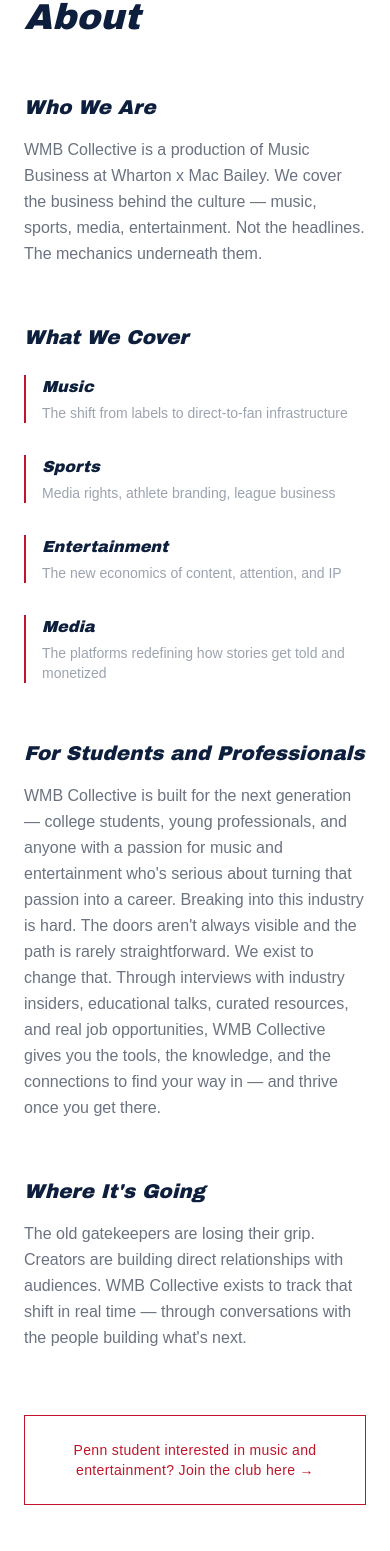
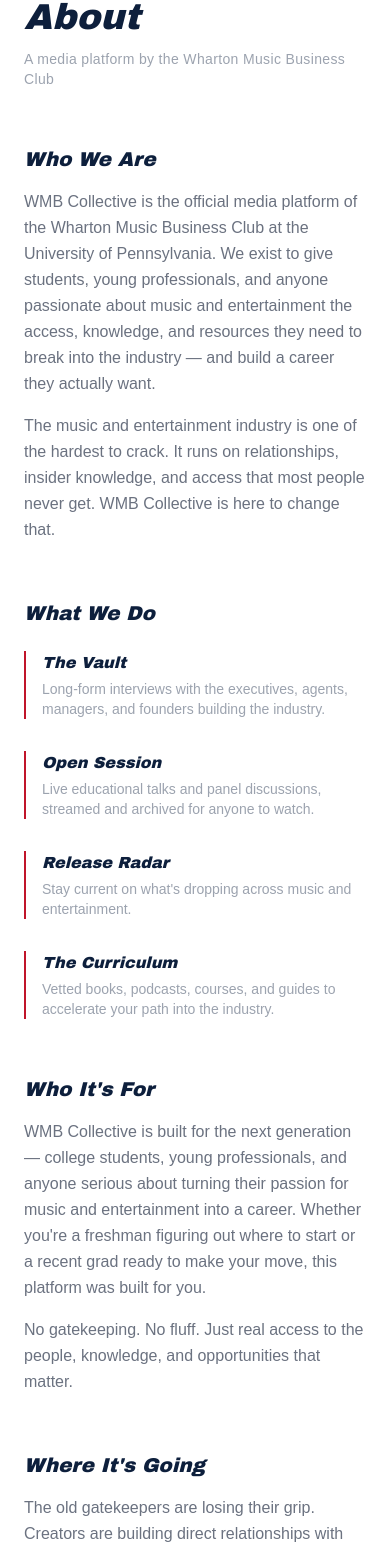
Before and after one commit to macbail-lgtm/wmbcollective, a Next.js app: page /about in a window 390 px wide. Shown: the part 172-1723 px from the top of the page. Built offline with nearby package versions, Linux system fonts and the light colour scheme.

Commit message:
clean logo, heartbeat waveform, show intro once, about rewrite

```diff
--- a/app/(site)/about/page.tsx
+++ b/app/(site)/about/page.tsx
@@ -1,7 +1,23 @@
 import type { Metadata } from "next";
-import { ABOUT_PAGE, FOOTER } from "@/content";
+import { ABOUT_PAGE } from "@/content";
 
 export const metadata: Metadata = { title: "About | WMB Collective" };
+
+// Renders a body string as separate paragraphs, split on blank lines.
+function Paragraphs({ text }: { text: string }) {
+  return (
+    <>
+      {text.split("\n\n").map((paragraph, i) => (
+        <p
+          key={i}
+          className="mt-4 max-w-3xl font-body text-base font-light leading-relaxed text-gray-500"
+        >
+          {paragraph}
+        </p>
+      ))}
+    </>
+  );
+}
 
 export default function AboutPage() {
   return (
@@ -9,22 +25,23 @@
       <h1 className="font-display italic font-black text-navy text-4xl sm:text-5xl">
         {ABOUT_PAGE.header}
       </h1>
+      <p className="mt-3 font-body text-sm font-light tracking-wide text-gray-400">
+        {ABOUT_PAGE.subtext}
+      </p>
 
       <section className="mt-14">
         <h2 className="font-display italic font-black text-navy text-xl sm:text-2xl">
           {ABOUT_PAGE.whoWeAre.title}
         </h2>
-        <p className="mt-4 max-w-3xl font-body text-base font-light leading-relaxed text-gray-500">
-          {ABOUT_PAGE.whoWeAre.body}
-        </p>
+        <Paragraphs text={ABOUT_PAGE.whoWeAre.body} />
       </section>
 
       <section className="mt-14">
         <h2 className="font-display italic font-black text-navy text-xl sm:text-2xl">
-          {ABOUT_PAGE.whatWeCover.title}
+          {ABOUT_PAGE.whatWeDo.title}
         </h2>
         <div className="mt-6 grid grid-cols-1 gap-x-8 gap-y-8 sm:grid-cols-2">
-          {ABOUT_PAGE.whatWeCover.items.map((item) => (
+          {ABOUT_PAGE.whatWeDo.items.map((item) => (
             <div key={item.title} className="border-l-2 border-red pl-4">
               <h3 className="font-display italic font-black text-navy text-base">
                 {item.title}
@@ -39,29 +56,25 @@
 
       <section className="mt-14">
         <h2 className="font-display italic font-black text-navy text-xl sm:text-2xl">
-          {ABOUT_PAGE.forStudents.title}
+          {ABOUT_PAGE.whoItsFor.title}
         </h2>
-        <p className="mt-4 max-w-3xl font-body text-base font-light leading-relaxed text-gray-500">
-          {ABOUT_PAGE.forStudents.body}
-        </p>
+        <Paragraphs text={ABOUT_PAGE.whoItsFor.body} />
       </section>
 
       <section className="mt-14">
         <h2 className="font-display italic font-black text-navy text-xl sm:text-2xl">
           {ABOUT_PAGE.whereItsGoing.title}
         </h2>
-        <p className="mt-4 max-w-3xl font-body text-base font-light leading-relaxed text-gray-500">
-          {ABOUT_PAGE.whereItsGoing.body}
-        </p>
+        <Paragraphs text={ABOUT_PAGE.whereItsGoing.body} />
       </section>
 
       <a
-        href={FOOTER.joinClubHref}
+        href={ABOUT_PAGE.calloutHref}
         target="_blank"
         rel="noopener noreferrer"
         className="mt-16 block border border-red px-8 py-6 text-center font-body text-sm tracking-wide text-red transition-colors hover:bg-hover"
       >
-        {FOOTER.joinClubText}
+        {ABOUT_PAGE.calloutText}
       </a>
     </main>
   );
--- a/app/globals.css
+++ b/app/globals.css
@@ -19,19 +19,3 @@
     text-wrap: balance;
   }
 }
-
-@keyframes speedLineIn {
-  from {
-    opacity: 0;
-    transform: translateX(-16px);
-  }
-  to {
-    opacity: 1;
-    transform: translateX(0);
-  }
-}
-
-.speed-line {
-  opacity: 0;
-  animation: speedLineIn 0.6s ease-out forwards;
-}
--- a/components/Logo.tsx
+++ b/components/Logo.tsx
@@ -7,7 +7,7 @@
 const LOGO_HEIGHT = 922;
 
 type LogoProps = {
-  // "hero" = large logo with speed lines, used on the landing page.
+  // "hero" = large centered logo, used on the landing page.
   // "nav" = smaller logo, used top-left in the sticky nav on inner pages.
   variant: "hero" | "nav";
 };
@@ -29,19 +29,7 @@
   }
 
   return (
-    <div className="relative flex items-center justify-center bg-white">
-      <div
-        className="pointer-events-none absolute -left-16 top-1/2 hidden -translate-y-1/2 flex-col gap-1.5 sm:flex md:-left-24"
-        aria-hidden="true"
-      >
-        {[64, 48, 32, 16].map((width, i) => (
-          <span
-            key={width}
-            className="speed-line h-[3px] rounded-full bg-red"
-            style={{ width, animationDelay: `${i * 0.08}s` }}
-          />
-        ))}
-      </div>
+    <div className="flex items-center justify-center bg-white">
       <Image
         src="/images/logo.png"
         alt="WMB Collective"
--- a/content/index.ts
+++ b/content/index.ts
@@ -215,38 +215,44 @@
 
 export const ABOUT_PAGE = {
   header: "About",
+  subtext: "A media platform by the Wharton Music Business Club",
   whoWeAre: {
     title: "Who We Are",
-    body: "WMB Collective is a production of Music Business at Wharton x Mac Bailey. We cover the business behind the culture — music, sports, media, entertainment. Not the headlines. The mechanics underneath them.",
+    body: "WMB Collective is the official media platform of the Wharton Music Business Club at the University of Pennsylvania. We exist to give students, young professionals, and anyone passionate about music and entertainment the access, knowledge, and resources they need to break into the industry — and build a career they actually want.\n\nThe music and entertainment industry is one of the hardest to crack. It runs on relationships, insider knowledge, and access that most people never get. WMB Collective is here to change that.",
   },
-  whatWeCover: {
-    title: "What We Cover",
+  whatWeDo: {
+    title: "What We Do",
     items: [
       {
-        title: "Music",
-        description: "The shift from labels to direct-to-fan infrastructure",
+        title: "The Vault",
+        description:
+          "Long-form interviews with the executives, agents, managers, and founders building the industry.",
       },
       {
-        title: "Sports",
-        description: "Media rights, athlete branding, league business",
+        title: "Open Session",
+        description:
+          "Live educational talks and panel discussions, streamed and archived for anyone to watch.",
       },
       {
-        title: "Entertainment",
-        description: "The new economics of content, attention, and IP",
+        title: "Release Radar",
+        description: "Stay current on what's dropping across music and entertainment.",
       },
       {
-        title: "Media",
+        title: "The Curriculum",
         description:
-          "The platforms redefining how stories get told and monetized",
+          "Vetted books, podcasts, courses, and guides to accelerate your path into the industry.",
       },
     ],
   },
-  forStudents: {
-    title: "For Students and Professionals",
-    body: "WMB Collective is built for the next generation — college students, young professionals, and anyone with a passion for music and entertainment who's serious about turning that passion into a career. Breaking into this industry is hard. The doors aren't always visible and the path is rarely straightforward. We exist to change that. Through interviews with industry insiders, educational talks, curated resources, and real job opportunities, WMB Collective gives you the tools, the knowledge, and the connections to find your way in — and thrive once you get there.",
+  whoItsFor: {
+    title: "Who It's For",
+    body: "WMB Collective is built for the next generation — college students, young professionals, and anyone serious about turning their passion for music and entertainment into a career. Whether you're a freshman figuring out where to start or a recent grad ready to make your move, this platform was built for you.\n\nNo gatekeeping. No fluff. Just real access to the people, knowledge, and opportunities that matter.",
   },
   whereItsGoing: {
     title: "Where It's Going",
-    body: "The old gatekeepers are losing their grip. Creators are building direct relationships with audiences. WMB Collective exists to track that shift in real time — through conversations with the people building what's next.",
+    body: "The old gatekeepers are losing their grip. Creators are building direct relationships with their audiences. New platforms, new IP, and new business models are reshaping music, sports, and entertainment from the ground up. WMB Collective exists to track that shift in real time — through conversations with the people building what's next.",
   },
+  calloutText:
+    "Penn student interested in music and entertainment? Join the Wharton Music Business Club here →",
+  calloutHref: "https://pennclubs.com/club/wharton-music-business-club/",
 };
```
Also changed, not shown: components/IntroAnimation.tsx (+68 -34 lines).
